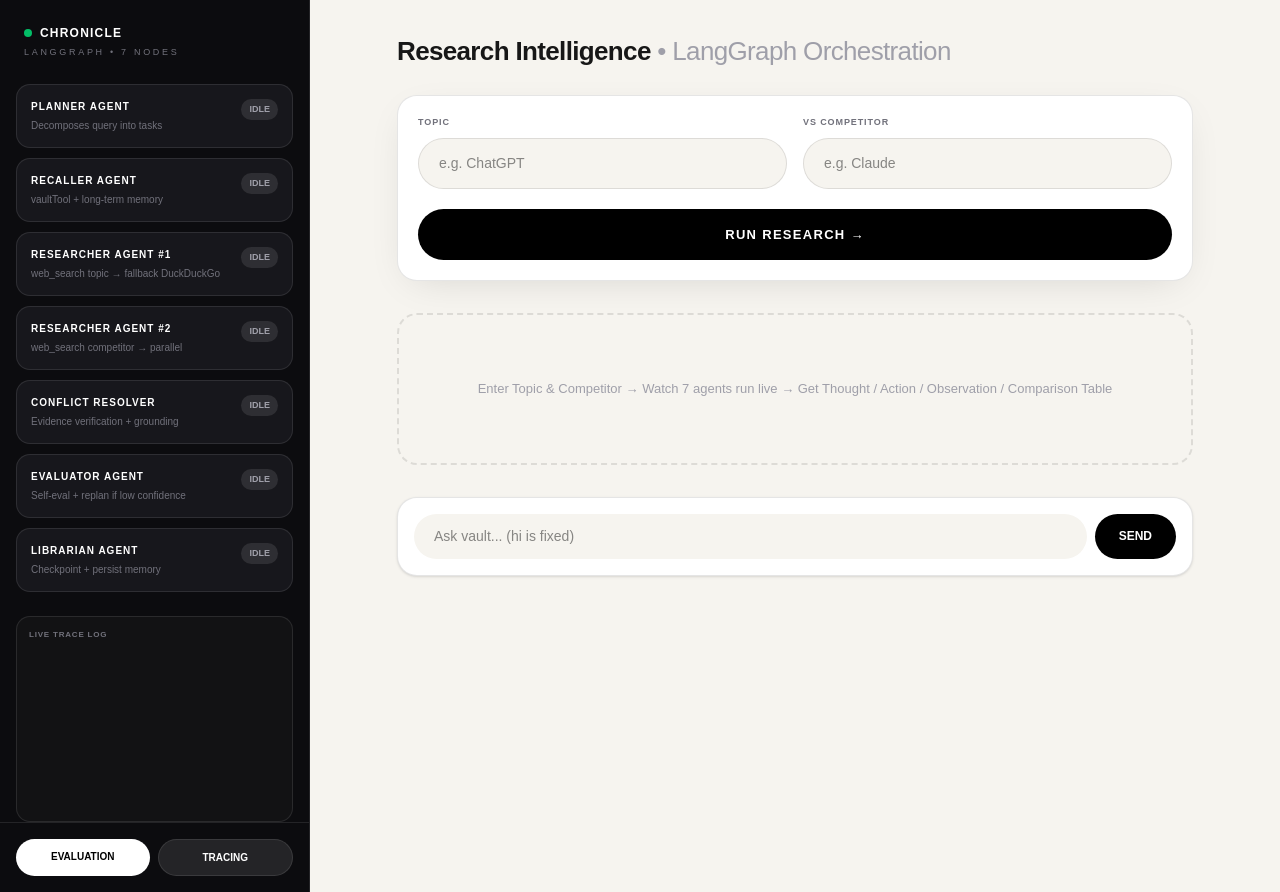
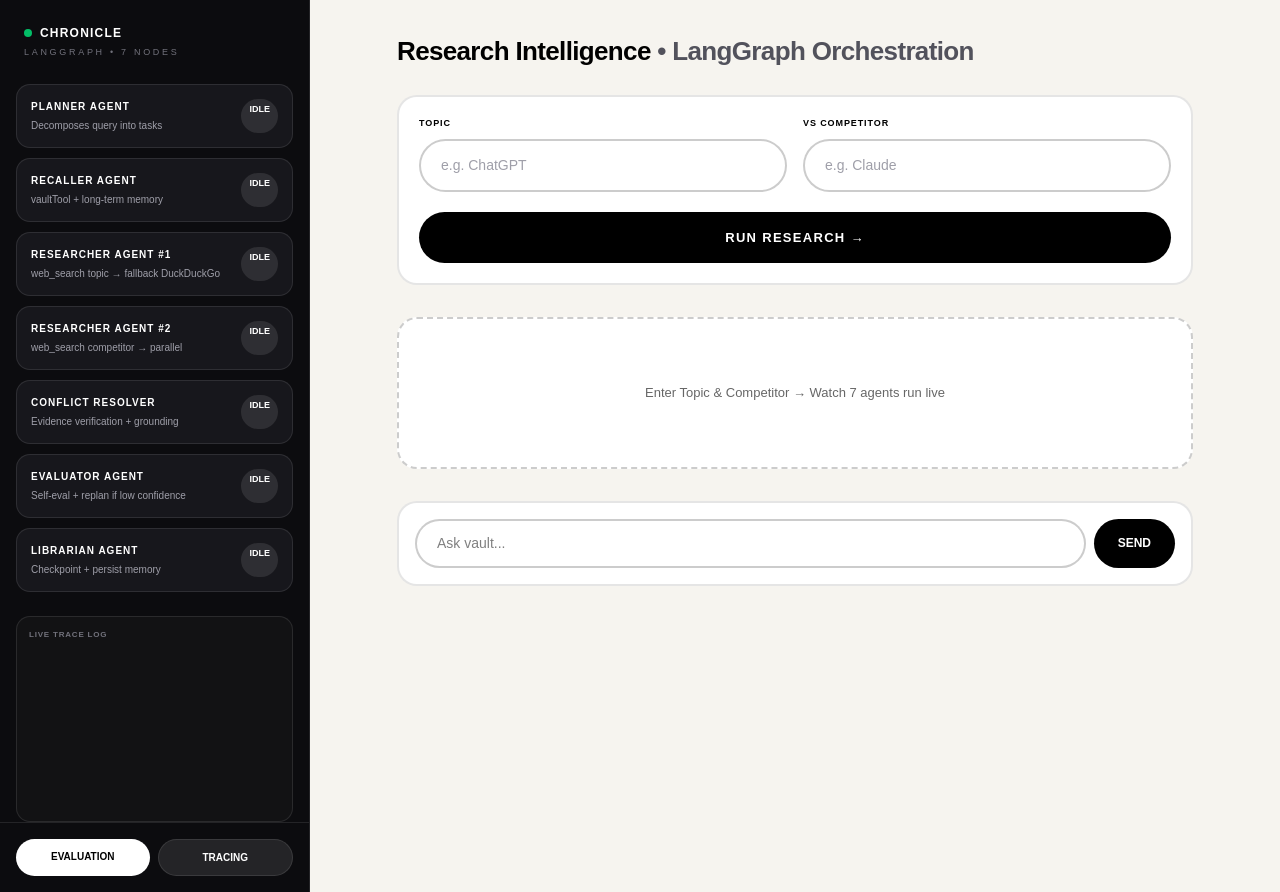
Before and after one commit to Steron167/AI-SECOND-BRAIN, a Next.js app: page / in a window 1280 px wide. Built offline with nearby package versions, Linux system fonts and the light colour scheme.

Commit message:
modern langgraph live running UI with animation and fixed table

```diff
--- a/app/page.tsx
+++ b/app/page.tsx
@@ -1,8 +1,7 @@
 "use client"
-import { useState, useRef } from "react"
+import { useState } from "react"
 
 type Agent = { id:string, name:string, desc:string, status:"idle"|"running"|"done"|"error", time?:string }
-
 const AGENTS_TEMPLATE: Agent[] = [
   { id:"planner", name:"PLANNER AGENT", desc:"Decomposes query into tasks", status:"idle" },
   { id:"recaller", name:"RECALLER AGENT", desc:"vaultTool + long-term memory", status:"idle" },
@@ -35,30 +34,25 @@ export default function Home(){
   const [chats,setChats]=useState<{q:string,a:string}[]>([])
 
   const runLangGraph = async () => {
-    if(!topic ||!competitor){ alert("Enter both fields"); return }
+    if(!topic ||!competitor){ alert("Enter both"); return }
     setLoading(true); setReply(""); setLogs([])
-    setAgents(AGENTS_TEMPLATE.map(a=>({...a, status:"idle" as const })))
-
-    // animate agents sequentially
+    setAgents(AGENTS_TEMPLATE.map(a=>({...a, status:"idle" as const})))
     const runAgent = async (idx:number, ms=700) => {
-      setAgents(prev=>prev.map((a,i)=> i===idx? {...a, status:"running", time:"..." } : a))
+      setAgents(p=>p.map((a,i)=>i===idx?{...a,status:"running"}:a))
       setLogs(l=>[`▶ ${AGENTS_TEMPLATE[idx].name} running...`,...l])
       await new Promise(r=>setTimeout(r,ms))
-      setAgents(prev=>prev.map((a,i)=> i===idx? {...a, status:"done", time:`${(Math.random()*0.6+0.2).toFixed(2)}s` } : a))
+      setAgents(p=>p.map((a,i)=>i===idx?{...a,status:"done",time:`${(Math.random()*0.6+0.2).toFixed(2)}s`}:a))
       setLogs(l=>[`✓ ${AGENTS_TEMPLATE[idx].name} done`,...l])
     }
-
     for(let i=0;i<AGENTS_TEMPLATE.length;i++){
-      await runAgent(i, i<2? 600 : 900)
-      // after 2 researchers, actually call API
+      await runAgent(i,600)
       if(i===3){
-        setLogs(l=>[`⏳ Calling Groq Llama 3.1 + web_search...`,...l])
+        setLogs(l=>[`⏳ Calling Groq...`,...l])
         try{
           const res = await fetch("/api/chat",{method:"POST",headers:{"Content-Type":"application/json"},body:JSON.stringify({message:`Topic: ${topic} vs Competitor: ${competitor} - plain comparison`,memory:{short:[],long:{facts:[]}}})})
           const data = await res.json()
           setReply(data.reply)
-          setLogs(l=>[`✓ Groq returned ${data.reply?.length||0} chars | Confidence ${data.metrics?.confidence||0.88}`,...l])
-        }catch(e){ setLogs(l=>[`✗ API error - using fallback`,...l]); setReply(`Thought: Compare ${topic} vs ${competitor}\nAction: web_search both\nObservation: fallback data\nFinal Answer:\nAspect | ${topic} | ${competitor}\nPhilosophy |... |...\nFeatures |... |...\nPricing |... |...`) }
+        }catch{ setReply(`Thought: Compare ${topic} vs ${competitor}\nAction: web_search both\nObservation: fallback\nFinal Answer:\nAspect | ${topic} | ${competitor}\nPhilosophy |... |...`) }
       }
     }
     setLoading(false)
@@ -68,97 +62,76 @@ export default function Home(){
 
   return (
     <div className="min-h-screen bg-[#f6f4ef] flex">
-      {/* LEFT - Modern LangGraph */}
       <div className="w-[310px] bg-[#0c0c0f] text-white flex flex-col border-r border-white/10">
         <div className="p-6">
           <div className="flex items-center gap-2"><div className="w-2 h-2 bg-[#00ff88] rounded-full animate-pulse"/><div className="font-black tracking-widest text-[12px]">CHRONICLE</div></div>
           <div className="text-[9px] tracking-[0.3em] text-zinc-500 mt-1">LANGGRAPH • 7 NODES</div>
         </div>
-
         <div className="px-4 space-y-2.5 flex-1 overflow-auto">
           {agents.map(a=>(
-            <div key={a.id} className={`group relative rounded-[14px] border p-3.5 transition-all ${a.status==="running"?"bg-white text-black border-white scale-[1.02] shadow-xl":"bg-[#17171c] border-white/10"}`}>
-              <div className="flex justify-between items-start">
-                <div>
-                  <div className="text-[10px] font-black tracking-widest flex items-center gap-2">
-                    {a.status==="running"&&<span className="w-1.5 h-1.5 bg-black rounded-full animate-ping"/>}
-                    {a.status==="done"&&<span className="text-[12px]">✓</span>}
-                    {a.name}
-                  </div>
-                  <div className={`text-[10px] mt-1 ${a.status==="running"?"text-black/60":"text-zinc-500"}`}>{a.desc}</div>
-                </div>
-                <div className={`text-[9px] px-2 py-1 rounded-full font-bold ${a.status==="idle"?"bg-white/10 text-zinc-400":a.status==="running"?"bg-black text-white animate-pulse":a.status==="done"?"bg-[#00ff88] text-black":"bg-red-500"}`}>{a.status==="idle"?"IDLE":a.status==="running"?"RUNNING":a.time}</div>
+            <div key={a.id} className={`rounded-[14px] border p-3.5 ${a.status==="running"?"bg-white text-black border-white":"bg-[#17171c] border-white/10 text-white"}`}>
+              <div className="flex justify-between">
+                <div><div className="text-[10px] font-black tracking-widest">{a.name}</div><div className="text-[10px] mt-1 text-zinc-400">{a.desc}</div></div>
+                <div className="text-[9px] px-2 py-1 rounded-full font-bold bg-white/10">{a.status==="idle"?"IDLE":a.status==="running"?"RUNNING":a.time}</div>
               </div>
-              {a.status==="running"&&<div className="absolute bottom-0 left-3 right-3 h-[2px] bg-black/10 rounded-full overflow-hidden"><div className="h-full w-full bg-black animate-[shimmer_1s_infinite]"/></div>}
             </div>
           ))}
-
           <div className="mt-6 bg-[#121214] rounded-[14px] border border-white/10 p-3">
             <div className="text-[8px] tracking-widest text-zinc-500 font-bold">LIVE TRACE LOG</div>
-            <div className="mt-2 h-[160px] overflow-auto font-mono text-[9px] space-y-1 text-zinc-400">{logs.map((l,i)=><div key={i} className={l.startsWith("✓")?"text-[#00ff88]":l.startsWith("▶")?"text-white":""}>{l}</div>)}</div>
+            <div className="mt-2 h-[160px] overflow-auto font-mono text-[9px] space-y-1 text-zinc-400">{logs.map((l,i)=><div key={i}>{l}</div>)}</div>
           </div>
         </div>
-
         <div className="p-4 border-t border-white/10 flex gap-2">
           <a href="/evaluation" className="flex-1 bg-white text-black rounded-full text-[10px] font-black py-2.5 text-center">EVALUATION</a>
           <a href="/tracing" className="flex-1 bg-white/10 border border-white/10 rounded-full text-[10px] font-bold py-2.5 text-center">TRACING</a>
         </div>
       </div>
 
-      {/* RIGHT */}
-      <div className="flex-1 overflow-auto">
+      <div className="flex-1 overflow-auto bg-[#f6f4ef]">
         <div className="max-w-[860px] mx-auto p-8">
           <div className="flex justify-between items-center">
-            <h1 className="text-[26px] font-black tracking-tight">Research Intelligence <span className="text-zinc-400 font-normal">• LangGraph Orchestration</span></h1>
-            {loading&&<div className="text-[11px] bg-black text-white px-3 py-1.5 rounded-full animate-pulse">● GRAPH RUNNING</div>}
+            <h1 className="text-[26px] font-black tracking-tight text-black">Research Intelligence <span className="text-zinc-600 font-bold">• LangGraph Orchestration</span></h1>
+            {loading && <div className="text-[11px] bg-black text-white px-3 py-1.5 rounded-full">● GRAPH RUNNING</div>}
           </div>
 
-          <div className="mt-6 bg-white rounded-[20px] border border-black/10 p-5 shadow-[0_10px_40px_-15px_rgba(0,0,0,0.15)]">
+          <div className="mt-6 bg-white rounded-[20px] border-2 border-black/10 p-5">
             <div className="grid grid-cols-2 gap-4">
-              <div><div className="text-[9px] font-black tracking-widest text-zinc-500">TOPIC</div><input value={topic} onChange={e=>setTopic(e.target.value)} placeholder="e.g. ChatGPT" className="mt-2 w-full bg-[#f6f4ef] border border-black/10 rounded-full px-5 py-3.5 text-[14px] font-medium outline-none focus:border-black transition"/></div>
-              <div><div className="text-[9px] font-black tracking-widest text-zinc-500">VS COMPETITOR</div><input value={competitor} onChange={e=>setCompetitor(e.target.value)} placeholder="e.g. Claude" className="mt-2 w-full bg-[#f6f4ef] border border-black/10 rounded-full px-5 py-3.5 text-[14px] font-medium outline-none focus:border-black transition"/></div>
+              <div><div className="text-[9px] font-black tracking-widest text-black">TOPIC</div><input value={topic} onChange={e=>setTopic(e.target.value)} placeholder="e.g. ChatGPT" className="mt-2 w-full bg-white border-2 border-black/20 rounded-full px-5 py-3.5 text-[14px] font-medium text-black placeholder:text-zinc-400 outline-none"/></div>
+              <div><div className="text-[9px] font-black tracking-widest text-black">VS COMPETITOR</div><input value={competitor} onChange={e=>setCompetitor(e.target.value)} placeholder="e.g. Claude" className="mt-2 w-full bg-white border-2 border-black/20 rounded-full px-5 py-3.5 text-[14px] font-medium text-black placeholder:text-zinc-400 outline-none"/></div>
             </div>
-            <button onClick={runLangGraph} disabled={loading} className="mt-5 w-full bg-black text-white rounded-full py-4 text-[13px] font-black tracking-widest hover:bg-zinc-900 disabled:opacity-50 transition-all active:scale-[0.98]">{loading?"EXECUTING LANGGRAPH..." : "RUN RESEARCH →"}</button>
+            <button onClick={runLangGraph} disabled={loading} className="mt-5 w-full bg-black text-white rounded-full py-4 text-[13px] font-black tracking-widest">{loading?"EXECUTING LANGGRAPH...":"RUN RESEARCH →"}</button>
           </div>
 
-          {!p &&!loading && <div className="mt-8 border-2 border-dashed border-black/10 rounded-[20px] p-16 text-center text-zinc-400 text-[13px]">Enter Topic & Competitor → Watch 7 agents run live → Get Thought / Action / Observation / Comparison Table</div>}
+          {!p &&!loading && <div className="mt-8 border-2 border-dashed border-black/20 rounded-[20px] p-16 text-center text-black/60 text-[13px] font-medium bg-white">Enter Topic & Competitor → Watch 7 agents run live</div>}
 
           {p && (
             <div className="mt-6 space-y-4">
-              <div className="grid grid-cols-1 gap-4">
-                <div className="bg-[#fff9c7] border border-[#f0d97a] rounded-[16px] p-5 shadow-sm"><div className="text-[10px] font-black tracking-[0.2em] text-[#8a6d00]">THOUGHT</div><div className="mt-3 text-[13px] leading-6">{p.thought}</div></div>
-                <div className="bg-[#e6f0ff] border border-[#b3ceff] rounded-[16px] p-5 shadow-sm"><div className="text-[10px] font-black tracking-[0.2em] text-[#244c9e]">ACTION</div><div className="mt-3 text-[13px] leading-6 font-mono bg-white/70 p-3 rounded-xl border">{p.action}</div></div>
-                {p.observation && <div className="bg-[#e6f7e9] border border-[#a8d9b3] rounded-[16px] p-5 shadow-sm"><div className="text-[10px] font-black tracking-[0.2em] text-[#2a6b36]">OBSERVATION</div><div className="mt-3 text-[13px] leading-6">{p.observation}</div></div>}
-              </div>
-
+              <div className="bg-[#fef9c3] border-2 border-[#facc15] rounded-[16px] p-5"><div className="text-[10px] font-black tracking-[0.2em] text-[#713f12]">THOUGHT</div><div className="mt-3 text-[13px] leading-6 text-[#422006] font-medium">{p.thought}</div></div>
+              <div className="bg-[#dbeafe] border-2 border-[#60a5fa] rounded-[16px] p-5"><div className="text-[10px] font-black tracking-[0.2em] text-[#1e3a8a]">ACTION</div><div className="mt-3 text-[13px] leading-6 text-[#0f172a] bg-white p-3 rounded-xl border border-blue-300">{p.action}</div></div>
+              {p.observation && <div className="bg-[#dcfce7] border-2 border-[#4ade80] rounded-[16px] p-5"><div className="text-[10px] font-black tracking-[0.2em] text-[#14532d]">OBSERVATION</div><div className="mt-3 text-[13px] leading-6 text-[#052e16]">{p.observation}</div></div>}
               <div className="bg-black rounded-[20px] p-1.5">
                 <div className="bg-white rounded-[14px] overflow-hidden">
-                  <div className="px-6 py-4 border-b border-black/10 flex justify-between"><div className="text-[11px] font-black tracking-widest">FINAL ANSWER — COMPARISON TABLE</div><div className="text-[10px] bg-black text-white px-2.5 py-1 rounded-full">{p.table.length-1} aspects</div></div>
+                  <div className="px-6 py-4 border-b-2 flex justify-between bg-white"><div className="text-[11px] font-black tracking-widest text-black">FINAL ANSWER — COMPARISON TABLE</div></div>
                   {p.table.length>0? (
-                    <div className="divide-y divide-black/5">
+                    <div className="divide-y-2 divide-black/10">
                       {p.table.map((r,i)=>(
-                        <div key={i} className={`grid ${r.length===2?"grid-cols-[160px_1fr_1fr]":"grid-cols-[160px_1fr_1fr]"} ${i===0?"bg-[#faf7f2] font-black text-[11px] tracking-widest":"bg-white text-[13px]"}`}>
-                          <div className="p-4 border-r border-black/5 font-bold">{r[0]}</div><div className="p-4 border-r border-black/5">{r[1]}</div><div className="p-4">{r[2]||r[1]}</div>
+                        <div key={i} className={`grid grid-cols-[160px_1fr_1fr] ${i===0?"bg-black text-white font-black text-[11px]":"bg-white text-black text-[13px]"}`}>
+                          <div className="p-4 border-r-2 border-black/10 font-bold">{r[0]}</div><div className="p-4 border-r-2 border-black/10">{r[1]}</div><div className="p-4">{r[2]||r[1]}</div>
                         </div>
                       ))}
                     </div>
-                  ) : <div className="p-6 text-[13px] whitespace-pre-wrap">{p.summary}</div>}
+                  ) : <div className="p-6 text-black text-[13px] bg-white">{p.summary}</div>}
                 </div>
-                {p.summary && p.table.length>0 && <div className="p-5 text-white text-[12px] leading-6">{p.summary}</div>}
               </div>
             </div>
           )}
 
-          {/* Fixed Chat */}
-          <div className="mt-8 bg-white border border-black/10 rounded-[20px] p-4 flex gap-2 shadow-sm sticky bottom-4">
-            <input value={chat} onChange={e=>setChat(e.target.value)} onKeyDown={e=>e.key==="Enter"&& (async()=>{ const q=chat; setChat(""); if(q.toLowerCase().trim()==="hi"||q.length<5){ setChats(c=>[...c,{q,a:"Hi! I'm Chronicle vault. Enter Topic & Competitor above or ask anything."}]); return } setChats(c=>[...c,{q,a:"..."}]); const r=await fetch("/api/chat",{method:"POST",headers:{"Content-Type":"application/json"},body:JSON.stringify({message:q})}); const d=await r.json(); setChats(c=>{ const nc=[...c]; nc[nc.length-1].a=d.reply; return nc }) })()} placeholder="Ask vault... (hi is fixed)" className="flex-1 bg-[#f6f4ef] rounded-full px-5 py-3 text-[14px] outline-none" />
-            <button onClick={()=>setChat("")} className="bg-black text-white px-6 rounded-full text-[12px] font-black">SEND</button>
+          <div className="mt-8 bg-white border-2 border-black/10 rounded-[20px] p-4 flex gap-2">
+            <input value={chat} onChange={e=>setChat(e.target.value)} placeholder="Ask vault..." className="flex-1 bg-white border-2 border-black/20 rounded-full px-5 py-3 text-[14px] text-black outline-none"/>
+            <button onClick={async()=>{const q=chat; setChat(""); setChats(c=>[...c,{q,a:"..."}]); const r=await fetch("/api/chat",{method:"POST",headers:{"Content-Type":"application/json"},body:JSON.stringify({message:q})}); const d=await r.json(); setChats(c=>{const nc=[...c]; nc[nc.length-1].a=d.reply; return nc})}} className="bg-black text-white px-6 rounded-full text-[12px] font-black">SEND</button>
           </div>
-          {chats.map((c,i)=><div key={i} className="mt-2 bg-white border rounded-xl p-3 text-[12px]"><b>U:</b> {c.q}<br/><b>AI:</b> {c.a.slice(0,500)}</div>)}
-
         </div>
       </div>
-      <style>{`@keyframes shimmer{0%{transform:translateX(-100%)}100%{transform:translateX(100%)}}`}</style>
     </div>
   )
 }
```
